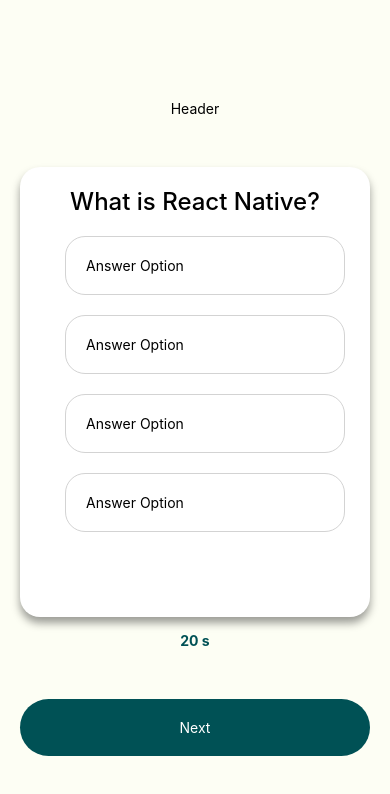
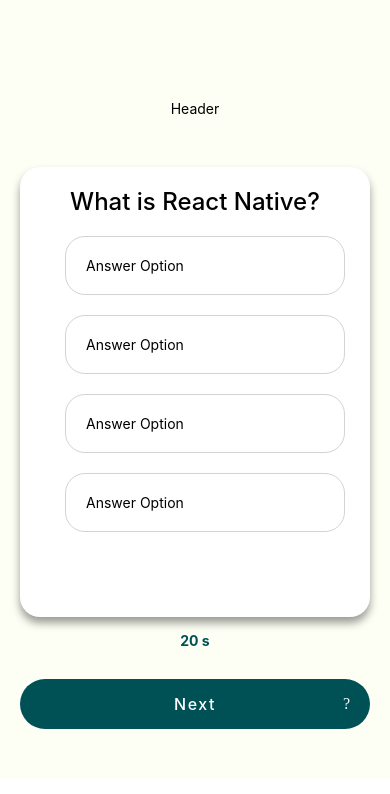
Before and after one commit to scapsa0116/RNM-Quiz-main, a React Native app: screen / in a window 390 px wide. Shown: the top 794 px of the page. Built offline with nearby package versions, Linux system fonts and the light colour scheme.

Commit message:
user interface button

```diff
--- a/src/app/QuizScreen.tsx
+++ b/src/app/QuizScreen.tsx
@@ -1,5 +1,6 @@
-import { View, Text, StyleSheet, SafeAreaView } from 'react-native';
+import { View, Text, StyleSheet, SafeAreaView, Pressable } from 'react-native';
 import QuestionCard from '../components/QuestionCard';
+import FontAwesome6 from '@expo/vector-icons/FontAwesome';
 export default function QuizScreen() {
 
   //responsible for the entire screen container
@@ -16,9 +17,22 @@ export default function QuizScreen() {
       <Text style = {styles.time}>20 s</Text>
       </View>
 
-     <View style = {styles.button}>
-      <Text style = {styles.textButton}>Next</Text>
-      </View>
+     <Pressable style = {styles.button} onPress = {() => console.warn('pressed')} onLongPress = {() => console.warn('ON LONG PRESS')}>
+
+
+        <Text style = {styles.textButton}>Next</Text>
+         <FontAwesome6
+         name = "arrow-right-long"
+         size={16}
+         color="white"
+         style={styles.buttonIcon}
+
+        />
+
+
+
+      </Pressable>
+
       </View>
       </SafeAreaView>
   )
@@ -39,24 +53,38 @@ header:{
     alignItems: 'center',
 
 },
-
-button:{
-    marginTop: 50,
-    marginBottom: 50,
-    borderRadius:100,
-    backgroundColor: 'rgb(0,81,85)',
-    padding:20,
-},
-
-textButton:{
-textAlign: 'center',
-color: 'white',
-},
-
 time:{
   textAlign: 'center',
   marginTop: 15,
   fontWeight: 'bold',
   color: 'rgb(0,81,85)'
+},
+
+button:{
+    marginTop: 30,
+    marginBottom: 50,
+    borderRadius:100,
+    backgroundColor: 'rgb(0,81,85)',
+    padding:15,
+    justifyContent: 'center',
+    alignItems: 'center'
+},
+
+textButton:{
+
+color: 'white',
+fontWeight:500,
+fontSize:16,
+letterSpacing: 1.5,
+
+},
+
+
+
+buttonIcon:{
+  position: 'absolute',
+  right:20
+
+
 }
 })
```
Also changed, not shown: package.json (+9 -5 lines), 1 other file (tests, documents, lock files or other folders).
